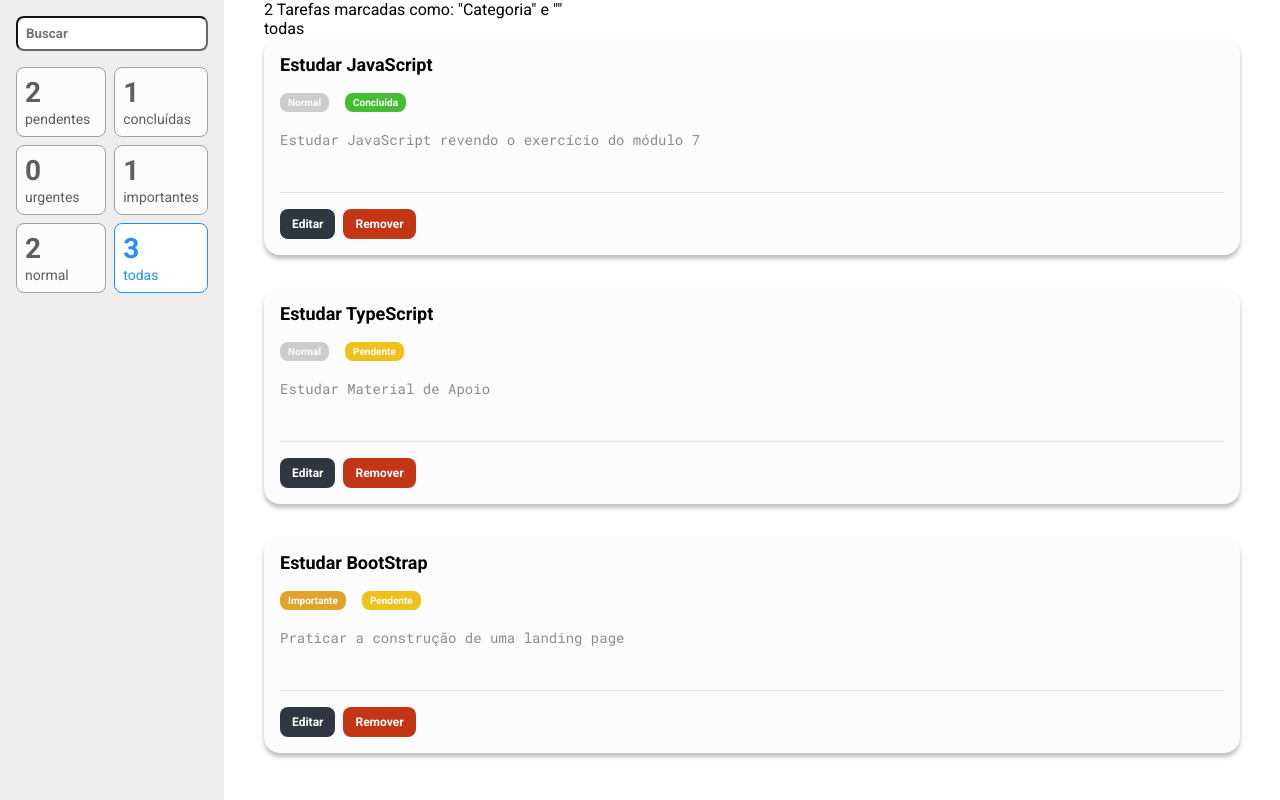
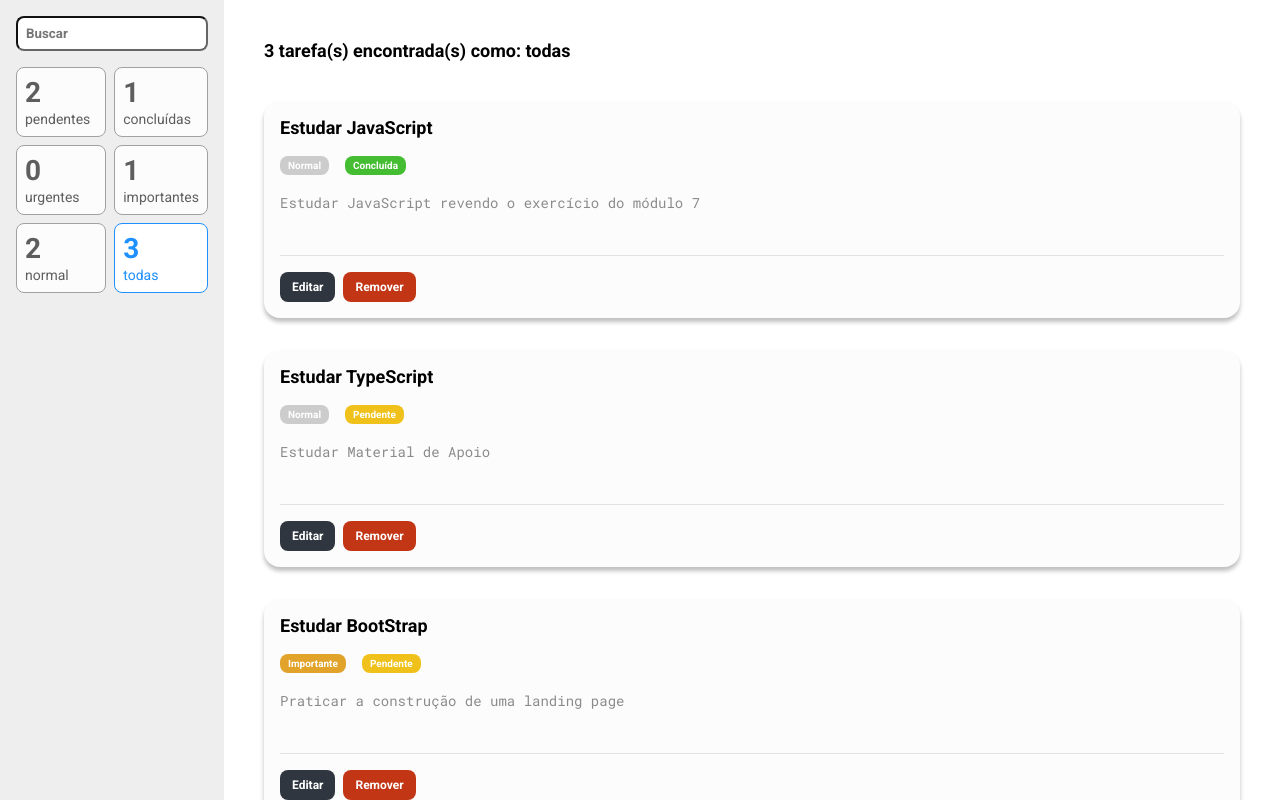
Before and after one commit to ystanz/project_todo-list, a React (Vite) app: page / in a window 1280 px wide. Built offline with nearby package versions, Linux system fonts and the light colour scheme.

Commit message:
feat: implement filter results and style response messages

```diff
--- a/src/containers/TasksList/index.tsx
+++ b/src/containers/TasksList/index.tsx
@@ -1,7 +1,7 @@
 import { useSelector } from 'react-redux'
 
 import Task from '../../components/Task'
-import { Container } from './styles'
+import { Container, Result } from './styles'
 import { RootReducer } from '../../store'
 
 const TasksList = () => {
@@ -29,16 +29,27 @@ const TasksList = () => {
     }
   }
 
+  const displaysFilteringResult = (amount: number) => {
+    let message = ''
+    const complement =
+      term !== undefined && term.length > 0 ? `e "${term}"` : ''
+
+    if (triage === 'todas') {
+      message = `${amount} tarefa(s) encontrada(s) como: todas ${complement}`
+    } else {
+      message = `${amount} tarefa(s) encontrada(s) como: "${`${triage}=${value}`}" ${complement}`
+    }
+    return message
+  }
+
+  const tasks = tasksFilter()
+  const message = displaysFilteringResult(tasks.length)
+
   return (
     <Container>
-      <p>2 Tarefas marcadas como: &quot;Categoria&quot; e &quot;{term}&quot;</p>
+      <Result>{message}</Result>
       <ul>
-        <li>{term}</li>
-        <li>{triage}</li>
-        <li>{value}</li>
-      </ul>
-      <ul>
-        {tasksFilter().map((t) => (
+        {tasks.map((t) => (
           <li key={t.title}>
             <Task
               id={t.id}
--- a/src/containers/TasksList/styles.ts
+++ b/src/containers/TasksList/styles.ts
@@ -3,5 +3,13 @@ import styled from 'styled-components'
 export const Container = styled.main`
   padding: 0 40px;
   height: 100vh;
-  overflow-y: scroll; //
+  overflow-y: scroll;
 `
+
+export const Result = styled.p`
+  display: block;
+  margin-top: 40px;
+  margin-bottom: 40px;
+  font-size: 18px;
+  font-weight: bold;
+`
```
